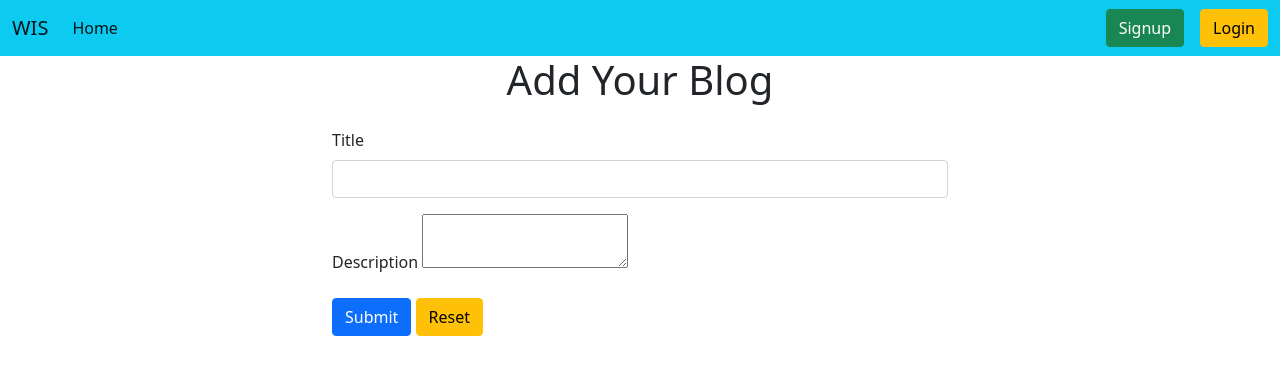
After one commit to souravde008/myblog, a Django app: template blogapp/template/addBlog.html in a window 1280 px wide. The commit adds this page. Shown: the top 375 px of the page. Run offline with Django 3.2, Linux system fonts and the light colour scheme; the template is opened without the code that fills it, so the values that code supplies are empty; some libraries are stand-ins or nearby versions.

Commit message:
crud start

```diff
--- /dev/null
+++ b/blogapp/template/addBlog.html
@@ -0,0 +1,30 @@
+{% extends 'partial/basic.html' %} {% block title %} Login || Blog {% endblock %} {% block css %}{% endblock %} {% block body %}
+<!-- <textarea name="editor1"></textarea>
+<script>
+        CKEDITOR.replace( 'editor1' );
+</script> -->
+<div class="container text-center">
+	<h1>Add Your Blog</h1>
+</div>
+
+<div class="container col-md-6 mt-4">
+	<form>
+	  <div class="mb-3">
+	    <label class="form-label">Title</label>
+	    <input type="text" class="form-control" id="">
+	  </div>
+	  <div class="mb-3">
+	  	<label class="form-label">Description</label>
+	    <textarea name="desc"></textarea>
+
+	  </div>
+	  <button type="submit" class="btn btn-primary">Submit</button>
+	  <button type="reset" class="btn btn-warning">Reset</button>
+	</form>
+</div>
+{% endblock %}
+{% block js %}
+	<script>
+        CKEDITOR.replace( 'desc' );
+	</script>
+{% endblock %}
--- a/blogapp/template/partial/basic.html
+++ b/blogapp/template/partial/basic.html
@@ -8,7 +8,7 @@
 
     <!-- Bootstrap CSS -->
     <link href="https://cdn.jsdelivr.net/npm/bootstrap@5.0.1/dist/css/bootstrap.min.css" rel="stylesheet" integrity="sha384-+0n0xVW2eSR5OomGNYDnhzAbDsOXxcvSN1TPprVMTNDbiYZCxYbOOl7+AMvyTG2x" crossorigin="anonymous">
-
+    <script src="https://cdn.ckeditor.com/4.16.1/standard/ckeditor.js"></script>
     <link rel="stylesheet" href="../../static/css/font-awesome.min.css">
 
 
--- a/blogapp/urls.py
+++ b/blogapp/urls.py
@@ -2,8 +2,12 @@ from django.urls import path
 from . import views
 urlpatterns = [
     path('',views.index,name='index'),
-    path('home/',views.home,name='home'),
     path('login/',views.login,name='login'),
     path('signup/', views.signup,name='signup'),
     path('logout/', views.logout, name='logout'),
+
+    path('home/',views.home,name='home'),
+    path('add-blog/',views.addBlog,name='add'),
+    path('edit-blog/',views.editBlog,name='edit'),
+    path('delete-blog/',views.deleteBlog,name='delete'),
 ]
--- a/blogapp/views.py
+++ b/blogapp/views.py
@@ -89,7 +89,10 @@ def home(request):
 
 
 def addBlog(request):
-    pass
+    if request.session.get('user_id'):
+        return render(request,'addBlog.html')
+    return redirect('/')
+
 
 def editBlog(request):
     pass
```
Also changed, not shown: blogapp/template/home.html (+4 -50 lines).
